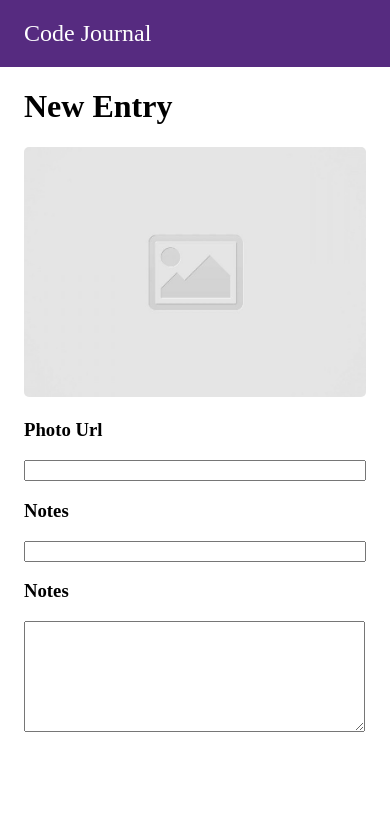
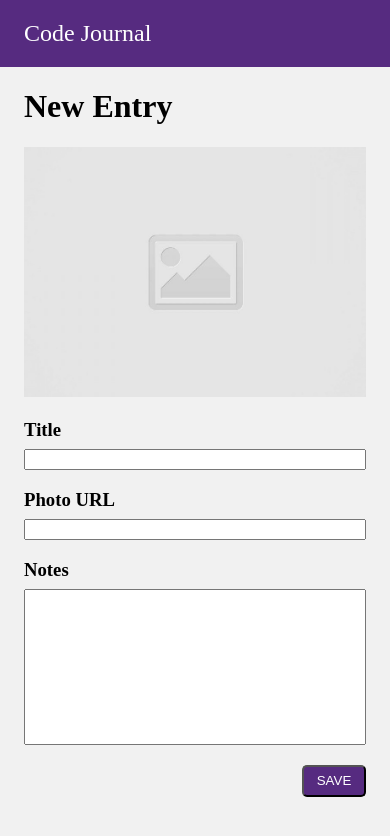
Before and after one commit to CooperKile/code-journal, a website: page index.html in a window 390 px wide. Drawn offline with Linux system fonts and the light colour scheme.

Commit message:
Ensure that the form looks nice on both mobile-sized and desktop-sized screens.

```diff
--- a/css/layout.css
+++ b/css/layout.css
@@ -3,12 +3,6 @@
 }
 
 .container {
-  max-width: 575px;
-  margin: 0 auto;
-  padding: 0 1.5rem;
-}
-
-header {
   max-width: 575px;
   margin: 0 auto;
   padding: 0 1.5rem;
@@ -38,10 +32,6 @@ header {
     max-width: 900px;
   }
 
-  header {
-    max-width: 100%;
-  }
-
   .column-full,
   .column-half {
     padding: 0 0.75rem;
--- a/css/styles.css
+++ b/css/styles.css
@@ -1,19 +1,50 @@
-header {
+.head-container {
   background-color: #562b80;
+}
+
+body {
+  background-color: rgb(241, 241, 241);
 }
 
 h2 {
   color: white;
-  font-weight: 200;
+  font-weight: 100;
+}
+
+h3 {
+  margin-bottom: 0.5rem;
 }
 
 img {
   height: 250px;
   width: 100%;
   object-fit: cover;
-  border-radius: 5px;
 }
 
 input {
   width: 100%;
 }
+
+textarea {
+  resize: none;
+  width: 100%;
+}
+
+.notes {
+  height: 8rem;
+}
+
+.save-entry {
+  margin-top: 1rem;
+  margin-bottom: 1rem;
+  background-color: #562b80;
+  border-radius: 5px;
+  color: white;
+  height: 2rem;
+  width: 4rem;
+}
+
+.save-button {
+  display: flex;
+  justify-content: flex-end;
+}
--- a/index.html
+++ b/index.html
@@ -15,46 +15,42 @@
   <link rel="stylesheet" href="css/styles.css">
 </head>
 <body>
-  <header class="column-full">
-    <div class="row-head">
+  <header class="head-container">
+    <div class="row container">
       <h2>Code Journal</h2>
     </div>
   </header>
   <div class="container">
-    <main>
-      <div data-view="entry-form">
-        <div class="row">
-          <div class="column-half">
-            <h1 class="new-entry row">New Entry</h1>
+    <div data-view="entry-form">
+      <div class="row">
+        <div class="column-full">
+          <h1>New Entry</h1>
+        </div>
+      </div>
+      <div class="row">
+        <div class="column-half">
+          <div class="entry-img">
+            <img src="./images/placeholder-image-square.jpg">
           </div>
         </div>
-        <div class="row">
-          <div class="column-half">
-            <div class="image">
-              <img src="./images/placeholder-image-square.jpg" alt="">
-            </div>
-          </div>
+        <div class="column-half">
+          <h3 class="input-title">Title</h3>
+          <input type="text">
+          <h3 class="input-title">Photo URL</h3>
+          <input type="url">
         </div>
-        <div class="row">
-          <div class="column-half">
-            <h3 class="title">Photo Url</h3>
-            <input type="text">
-          </div>
-        </div>
-        <div class="row">
-          <div class="column-half">
-            <h3 class="title">Notes</h3>
-            <input type="text">
-          </div>
-        </div>
-        <div class="row">
-          <div class="column-half">
-            <h3 class="title">Notes</h3>
-            <textarea class="text-area" cols="40" rows="7"></textarea>
+      </div>
+      <div class="row">
+        <div class="column-full">
+          <h3 class="input-title">Notes</h3>
+          <textarea rows="10"></textarea>
+          <div class="save-button">
+            <button class="save-entry">SAVE</button>
           </div>
         </div>
       </div>
-    </main>
+    </div>
+    <main></main>
   </div>
   <script src="js/data.js"></script>
   <script src="js/main.js"></script>
```
